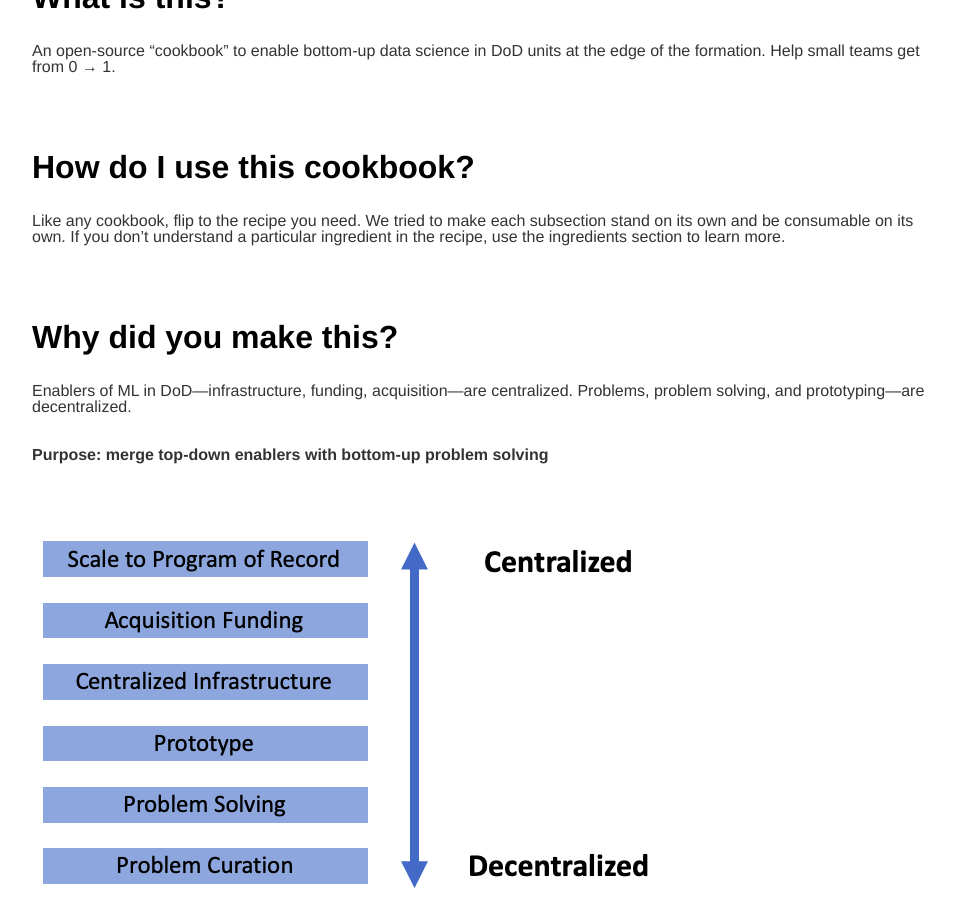
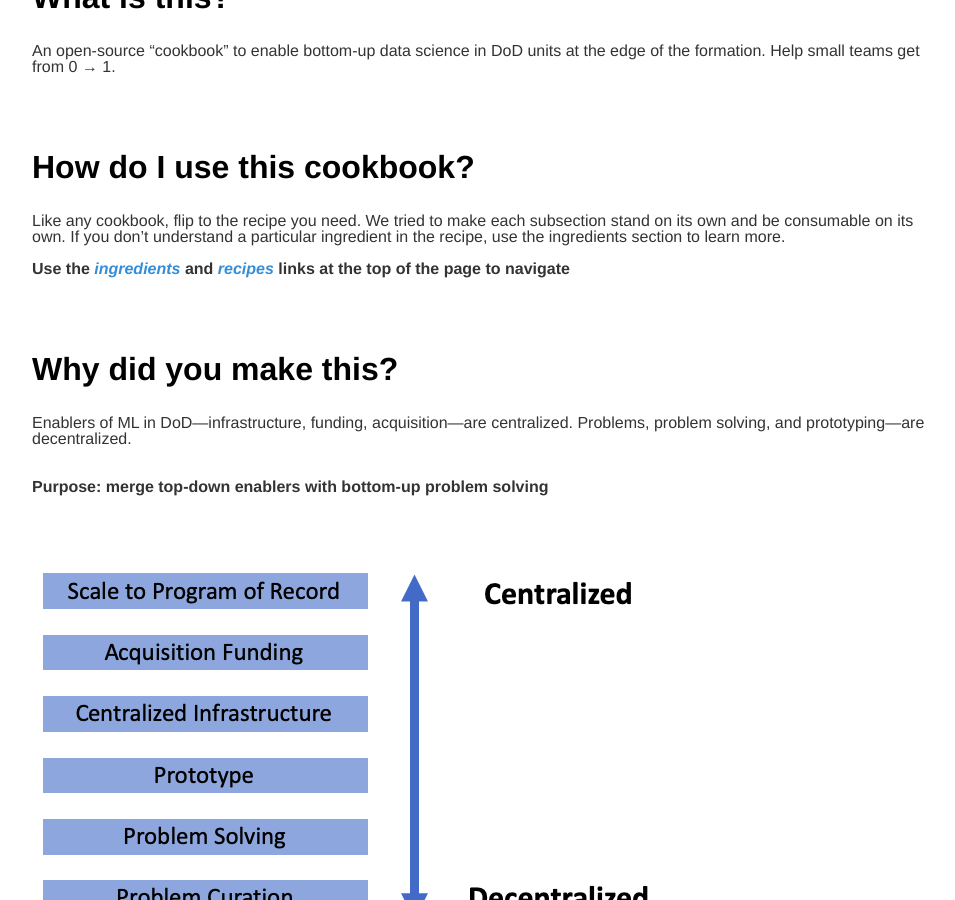
Before and after one commit to datasciencecookbook/datasciencecookbook.github.io, a Jekyll site: the page built from index.md, in a window 1280 px wide and 900 px high, scrolled down 434 px. Shown: the whole window, without its empty margins (160-1115 px from the left). Built offline with Jekyll 4.4.1, drawn with Linux system fonts in a browser that asks for light colours.

Commit message:
make navigation more obvious

```diff
--- a/index.md
+++ b/index.md
@@ -21,6 +21,8 @@ An open-source “cookbook” to enable bottom-up data science in DoD units at t
 
 ## How do I use this cookbook?
 Like any cookbook, flip to the recipe you need. We tried to make each subsection stand on its own and be consumable on its own. If you don’t understand a particular ingredient in the recipe, use the ingredients section to learn more.
+
+**Use the [_ingredients_](/ingredients) and [_recipes_](/recipes) links at the top of the page to navigate**
 <br><br><br><br>
 
 ## Why did you make this?
```
